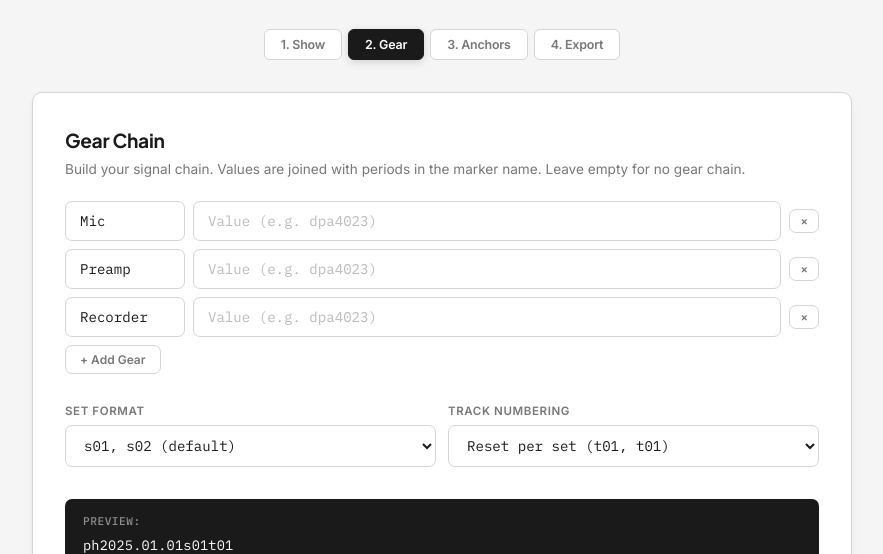
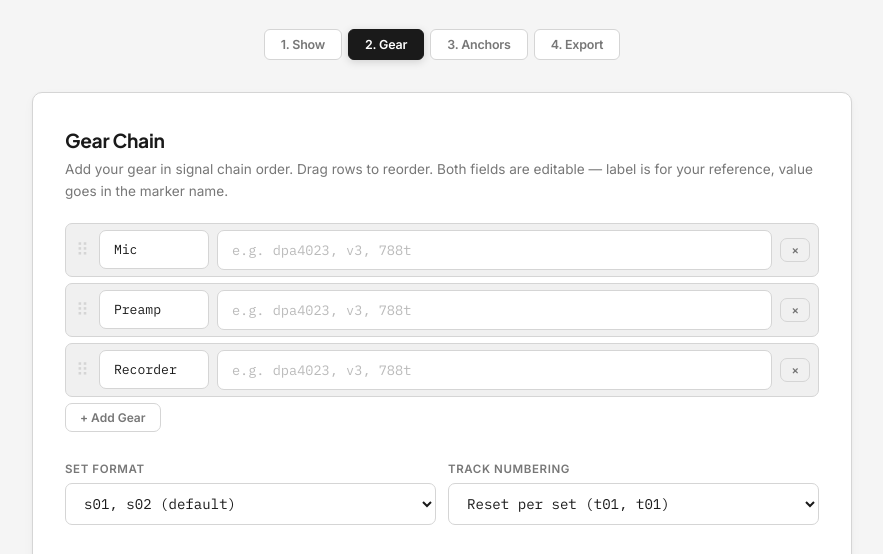
Before and after one commit to PosterNutbag01/concert-marker, a plain HTML site: page index.html in a window 1280 px wide. Both pictures are taken after a click on the button "2. Gear". Shown: the part 180-734 px from the top of the page, without its empty margins (198-1081 px from the left). Drawn offline with Linux system fonts and the light colour scheme.

Commit message:
Update index.html

```diff
--- a/index.html
+++ b/index.html
@@ -1,3 +1,4 @@
+
 <!DOCTYPE html>
 <html lang="en">
 <head>
@@ -225,11 +226,29 @@
     display: flex;
     gap: 8px;
     align-items: center;
-    margin-bottom: 8px;
+    margin-bottom: 6px;
+    padding: 6px 8px;
+    background: var(--accent-light);
+    border: 1.5px solid var(--border);
+    border-radius: 7px;
+    cursor: grab;
   }
 
-  .gear-row input { margin-bottom: 0; }
-  .gear-row .gear-label { width: 120px; flex-shrink: 0; }
+  .gear-row:active { cursor: grabbing; border-color: var(--text); }
+
+  .gear-row .drag-handle {
+    color: var(--border);
+    font-size: 1.1rem;
+    cursor: grab;
+    user-select: none;
+    padding: 0 2px;
+    line-height: 1;
+  }
+
+  .gear-row .drag-handle:hover { color: var(--text-dim); }
+
+  .gear-row input { margin-bottom: 0; background: #fff; font-size: 0.85rem; }
+  .gear-row .gear-label { width: 110px; flex-shrink: 0; font-size: 0.82rem; }
   .gear-row .gear-value { flex: 1; }
 
   .marker-preview {
@@ -398,7 +417,7 @@
   <!-- STEP 2: Gear Chain -->
   <div class="panel" id="step2">
     <h2>Gear Chain</h2>
-    <p class="desc">Build your signal chain. Values are joined with periods in the marker name. Leave empty for no gear chain.</p>
+    <p class="desc">Add your gear in signal chain order. Drag rows to reorder. Both fields are editable — label is for your reference, value goes in the marker name.</p>
 
     <div id="gearRows"></div>
     <button class="btn-secondary btn-small" onclick="addGearRow()" style="margin-bottom:16px;">+ Add Gear</button>
@@ -1025,11 +1044,43 @@ goToStep = function(n) {
 function addGearRow(label = '', value = '') {
   const div = document.createElement('div');
   div.className = 'gear-row';
+  div.draggable = true;
   div.innerHTML = `
-    <input type="text" class="gear-label" placeholder="Label (optional)" value="${label}" oninput="updateMarkerPreview()">
-    <input type="text" class="gear-value" placeholder="Value (e.g. dpa4023)" value="${value}" oninput="updateMarkerPreview()">
-    <button class="btn-danger" onclick="this.parentElement.remove();updateMarkerPreview();">×</button>
+    <span class="drag-handle" title="Drag to reorder">⠿</span>
+    <input type="text" class="gear-label" placeholder="e.g. Mic, Preamp..." value="${label}" oninput="updateMarkerPreview()">
+    <input type="text" class="gear-value" placeholder="e.g. dpa4023, v3, 788t" value="${value}" oninput="updateMarkerPreview()">
+    <button class="btn-danger" onclick="this.parentElement.remove();updateMarkerPreview();" title="Remove">×</button>
   `;
+
+  // Drag and drop reordering
+  div.addEventListener('dragstart', (e) => {
+    e.dataTransfer.effectAllowed = 'move';
+    div.style.opacity = '0.5';
+    window._draggedGear = div;
+  });
+  div.addEventListener('dragend', () => {
+    div.style.opacity = '1';
+    window._draggedGear = null;
+    document.querySelectorAll('.gear-row').forEach(r => r.style.borderTop = '');
+  });
+  div.addEventListener('dragover', (e) => {
+    e.preventDefault();
+    e.dataTransfer.dropEffect = 'move';
+    div.style.borderTop = '2px solid var(--text)';
+  });
+  div.addEventListener('dragleave', () => {
+    div.style.borderTop = '';
+  });
+  div.addEventListener('drop', (e) => {
+    e.preventDefault();
+    div.style.borderTop = '';
+    if (window._draggedGear && window._draggedGear !== div) {
+      const container = document.getElementById('gearRows');
+      container.insertBefore(window._draggedGear, div);
+      updateMarkerPreview();
+    }
+  });
+
   document.getElementById('gearRows').appendChild(div);
   updateMarkerPreview();
 }
```
